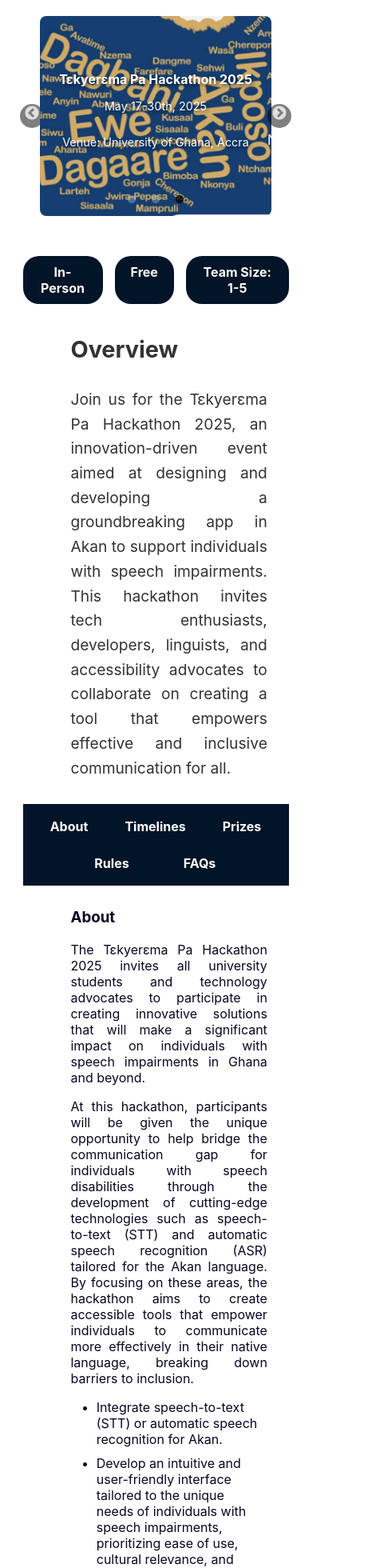
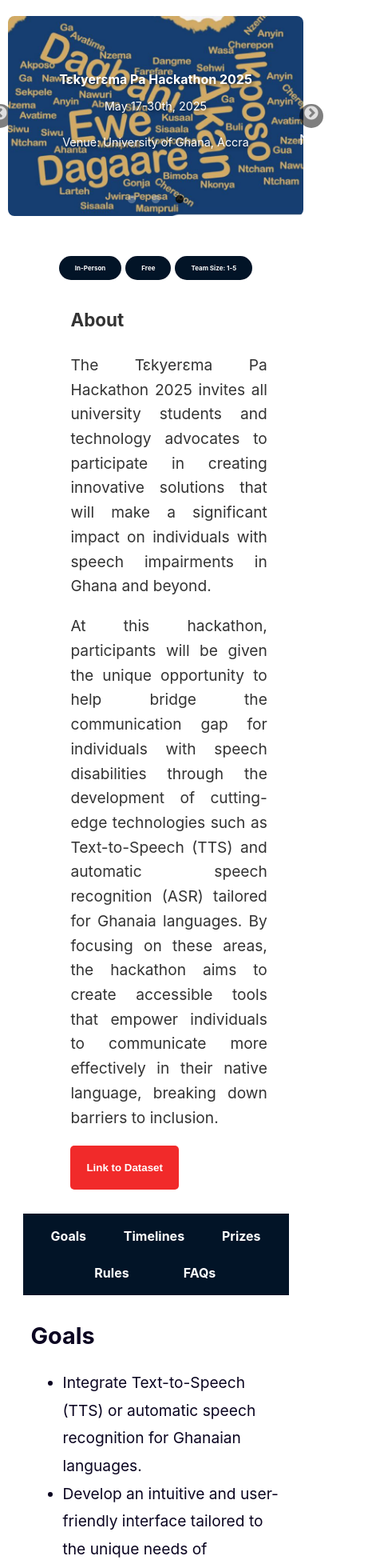
Before and after one commit to devkyle4/hack-tekyeremapa, a React (Create React App) app: page / in a window 390 px wide. Shown: the top 1960 px of the page at 80% size, 461 px wide, since content can reach past the window. Built offline with nearby package versions, Linux system fonts and the light colour scheme.

Commit message:
small changes

```diff
--- a/src/components/MiddleNavbar.js
+++ b/src/components/MiddleNavbar.js
@@ -28,8 +28,8 @@
 
         {/* Navbar Links */}
         <div className={`navbar-links ${isMenuOpen ? "open" : ""}`}>
-          <a href="#about" className="navbar-link">
-            About
+          <a href="#goals" className="navbar-link">
+            Goals
           </a>
           <a href="#timelines" className="navbar-link">
             Timelines
--- a/src/components/pages/HomePage.js
+++ b/src/components/pages/HomePage.js
@@ -26,20 +26,7 @@
           </div>
         </div>
         {/* Overview, About, Rules, etc. */}
-        <section id="overview" className="section overview">
-          <h2>Overview</h2>
-          <p>
-            Join us for the Tɛkyerɛma Pa Hackathon 2025, an innovation-driven
-            event aimed at designing and developing a groundbreaking app in Akan
-            to support individuals with speech impairments. This hackathon
-            invites tech enthusiasts, developers, linguists, and accessibility
-            advocates to collaborate on creating a tool that empowers effective
-            and inclusive communication for all.
-          </p>
-        </section>
-        <MiddleNavbar />
-        {/* About Section */}
-        <section id="about" className="section key-goals">
+        <section id="about" className="section overview">
           <h3>About</h3>
           <div className="about-hack">
             <p className="about-1">
@@ -52,17 +39,25 @@
               At this hackathon, participants will be given the unique
               opportunity to help bridge the communication gap for individuals
               with speech disabilities through the development of cutting-edge
-              technologies such as speech-to-text (STT) and automatic speech
-              recognition (ASR) tailored for the Akan language. By focusing on
+              technologies such as Text-to-Speech (TTS) and automatic speech
+              recognition (ASR) tailored for Ghanaia languages. By focusing on
               these areas, the hackathon aims to create accessible tools that
               empower individuals to communicate more effectively in their
               native language, breaking down barriers to inclusion.
             </p>
           </div>
+          <button className="about-link download-btn" onClick={downloadDataset}>
+            Link to Dataset
+          </button>
+        </section>
+        <MiddleNavbar />
+        {/* Rules Section */}
+        <section id="goals" className="section goals">
+          <h2>Goals</h2>
           <ul>
             <li>
-              Integrate speech-to-text (STT) or automatic speech recognition for
-              Akan.
+              Integrate Text-to-Speech (TTS) or automatic speech recognition for
+              Ghanaian languages.
             </li>
             <li>
               Develop an intuitive and user-friendly interface tailored to the
@@ -75,10 +70,8 @@
             </li>
             <li>Scalability of the app to other Ghanaian languages.</li>
           </ul>
-          <button className="about-link download-btn" onClick={downloadDataset}>
-            Link to Dataset
-          </button>
         </section>
+
         {/* Rules Section */}
         <section id="rules" className="section rules">
           <h2>Rules</h2>
--- a/src/components/styles/Footer.css
+++ b/src/components/styles/Footer.css
@@ -19,7 +19,7 @@
 }
 
 .footer-content {
-    max-width: 90%;
+    max-width: 100%;
     /* Adjust width for smaller screens */
     margin: auto;
     z-index: 1000;
@@ -28,7 +28,6 @@
 .footer-content p {
     text-align: center;
     font-size: 0.9rem;
-    /* Adjust font size for better fit */
 }
 
 .social-icons {
@@ -36,14 +35,12 @@
     justify-content: center;
     align-items: center;
     gap: 10px;
-    /* Reduce spacing between icons */
     margin: 10px 0;
 }
 
 .social-icons a {
     color: #ccc;
     font-size: 1.2rem;
-    /* Decrease icon size */
     text-decoration: none;
     transition: color 0.3s;
 }
@@ -54,7 +51,6 @@
 
 .footer-logo {
     font-size: 1rem;
-    /* Reduce logo font size */
     font-weight: bold;
     margin-top: 10px;
 }
--- a/src/components/styles/HackathonCarousel.css
+++ b/src/components/styles/HackathonCarousel.css
@@ -1,8 +1,9 @@
 .carousel-container {
     width: 100%;
-    max-width: 1200px;
-    margin: 0 auto;
-    padding: 20px;
+    max-width: 100%;
+    /* margin: 0 auto; */
+    padding-top: 20px;
+    padding-bottom: 20px;
 }
 
 .carousel-slide {
@@ -59,7 +60,6 @@
         body {
             margin: 0;
             padding: 0;
-            /* overflow-x: hidden; */
         }
 
         .container {
@@ -70,9 +70,8 @@
 
 
     .carousel-container {
-        width: 100%;
-        padding-left: 50px;
-        padding-right: 50px;
+        padding-left: 10px;
+        padding-right: 10px;
         }
 
     .carousel-slide {
--- a/src/components/styles/HomePage.css
+++ b/src/components/styles/HomePage.css
@@ -5,12 +5,12 @@
     align-items: flex-start;
     margin: 30px 0;
     padding: 0 20px;
-    /* Use padding for spacing instead of fixed margins */
+    font-size: 1.2rem;
 }
 
 /* Main Content Container (Center everything) */
 .main-content {
-    max-width: 1200px;
+    max-width: 100%;
     width: 100%;
     display: flex;
     flex-direction: column;
@@ -65,6 +65,7 @@
     text-align: left;
     width: 100%;
     color: #0b0521;
+    font-size: 1.2rem;
 }
 
 /* Hackathon Overview Section */
@@ -77,20 +78,6 @@
     margin: 0 auto;
 }
 
-/* About Section */
-.key-goals ul {
-    list-style-type: disc;
-    padding-left: 20px;
-    max-width: 100%;
-    width: 90%;
-    margin: 0 auto;
-}
-
-.key-goals li {
-    margin-bottom: 10px;
-    font-size: 1rem;
-    color: #0b0521;
-}
 
 /* Style for Download Dataset button */
 .about-link.download-btn {
@@ -102,10 +89,15 @@
     padding: 20px 20px;
     border-radius: 5px;
     transition: background-color 0.3s ease;
+    margin-bottom: 20px;
 }
 
 .about-link.download-btn:hover {
     background-color: #bc0707;
+}
+
+.goals li{
+    line-height: 1.8;
 }
 
 /* Rules Section */
@@ -116,7 +108,6 @@
 }
 
 .rules li {
-    font-size: 1rem;
     color: #555;
     margin-bottom: 10px;
     color: #0b0521;
@@ -276,6 +267,10 @@
         align-items: center;
     }
 
+    .hackathon-page p {
+    text-align: left;
+}
+
     .overview{
         margin-left: 15%;
         width: 100%;
@@ -290,7 +285,7 @@
         align-items: center;
     }
 
-    .key-goals, .rules, .awards{
+    .rules, .awards{
         margin-left: 10%;
         padding: 0 5%;
         width: 80%;
@@ -313,10 +308,65 @@
         height: 5%;
     }
 
-    .register-card,
     .qr-code-container {
         width: 50%;
     }
+    .register-card{
+        width: 40%;
+    }
+}
+
+@media (max-width:450px) {
+    .carousel-container {
+        width: 100%;
+        margin: 0;
+        padding: 0;
+        box-sizing: border-box;
+        }
+
+    .tags-section {
+        width: auto;
+        display: flex;
+        flex-direction: column;
+        gap: 15px;
+        align-self: self-start;
+        margin: 0 auto;
+        align-items: center;
+        }
+
+        .tags-container {
+            display: flex;
+            gap: 5px;
+        }
+
+        .tag {
+            font-size: 0.5rem;
+        }
+
+    .sponsors {
+            flex-direction: row;
+            align-items: center;
+            width: 100%;
+            box-sizing: border-box;
+            justify-content: flex-start;
+        }
+
+        .sponsors .euphonia {
+            font-size: 10px;
+        }
+
+        .sponsors img,
+        .sponsors a {
+            max-width: 10%;
+            height: auto;
+            text-align: center;
+        }
+
+        .sponsors h2 {
+            font-size: 1.1rem;
+            margin-bottom: 10px;
+            text-align: center;
+        }
 }
 @media (max-width: 400px) {
     .register-card-container {
@@ -325,7 +375,6 @@
         align-items: center;
         justify-content: center;
         gap: 15px;
-        /* Add space between items */
         width: 100%;
     }
 
@@ -342,10 +391,12 @@
 
     .countdown-timer {
         order: -1;
-        /* Move the timer to the top */
         margin-bottom: 10px;
-        /* Add space below the timer */
         text-align: center;
+    }
+
+    .countdown-timer h2{
+        font-size: 1rem;
     }
 
     .register-button-qr {
@@ -354,7 +405,6 @@
         justify-content: center;
         align-items: center;
         gap: 10px;
-        /* Space between the button and QR code */
         width: 100%;
     }
 
--- a/src/components/styles/timer.css
+++ b/src/components/styles/timer.css
@@ -42,28 +42,6 @@
 }
 
 /* Media Queries */
-@media (max-width: 768px) {
-    .countdown-timer {
-        padding: 15px;
-        max-width: 100%;
-    }
-
-    .timer {
-        flex-direction: column;
-        gap: 10px;
-    }
-
-    .time-unit span {
-        font-size: 1.5rem;
-    }
-        .time-unit p {
-            font-size: 1rem;
-        }
-
-    .timer-header {
-        font-size: 1.2rem;
-    }
-}
 
 @media (max-width: 645px) {
     .countdown-timer {
@@ -88,14 +66,13 @@
 
     .time-unit p {
         font-size: 0.7rem;
-        /* Reduce unit size */
     }
 }
 
 @media (max-width: 768px) {
     .countdown-timer {
-            padding: 10px;
-            max-width: 90%;
+         padding: 10px;
+         max-width: 90%;
         }
 
         .timer {
@@ -105,7 +82,6 @@
 
         .time-unit {
             min-width: 50px;
-            /* Smaller width for tighter fit */
             padding: 3px 5px;
         }
 
@@ -115,7 +91,6 @@
 
         .time-unit p {
             font-size: 0.7rem;
-            /* Reduce unit size */
         }
 }
 
```
